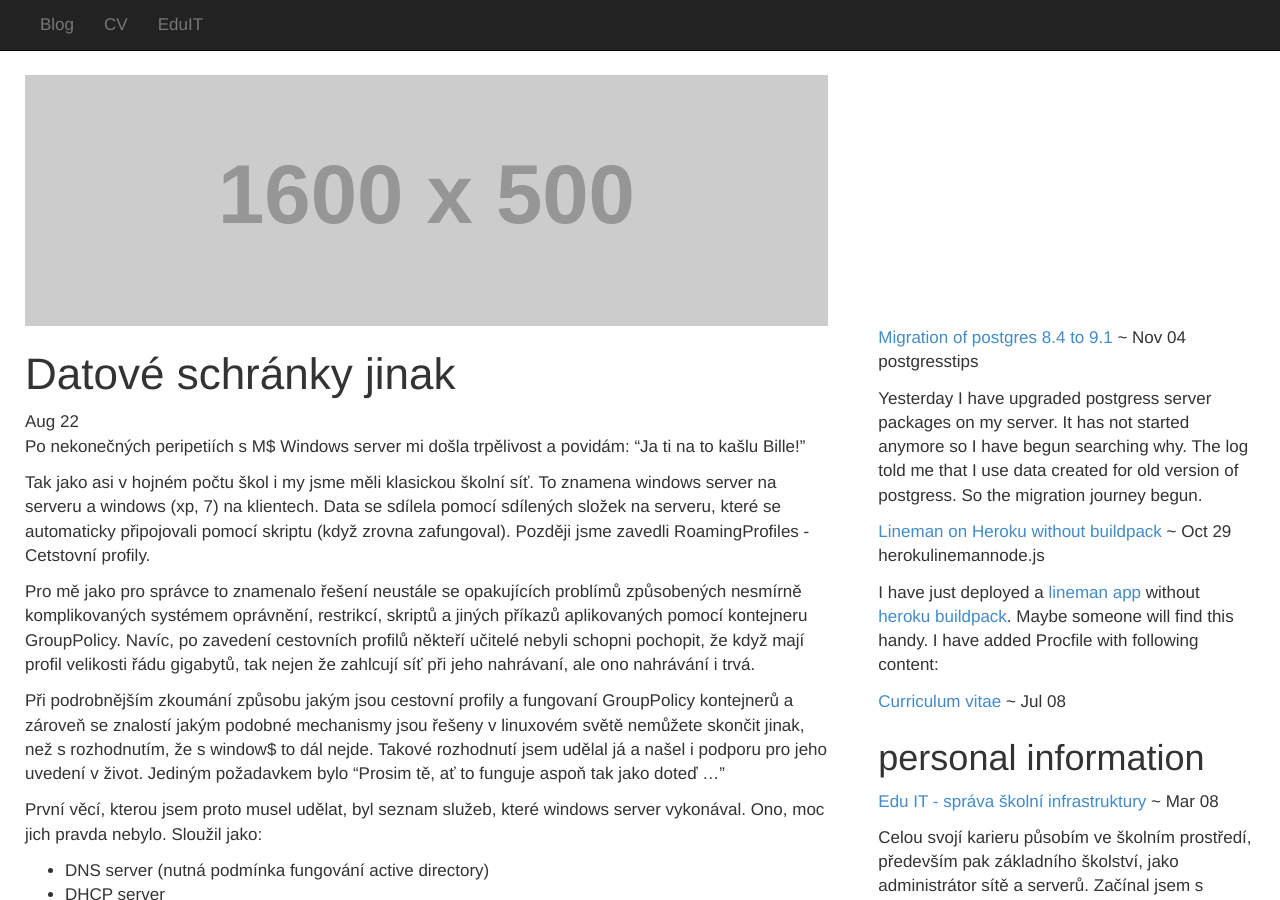
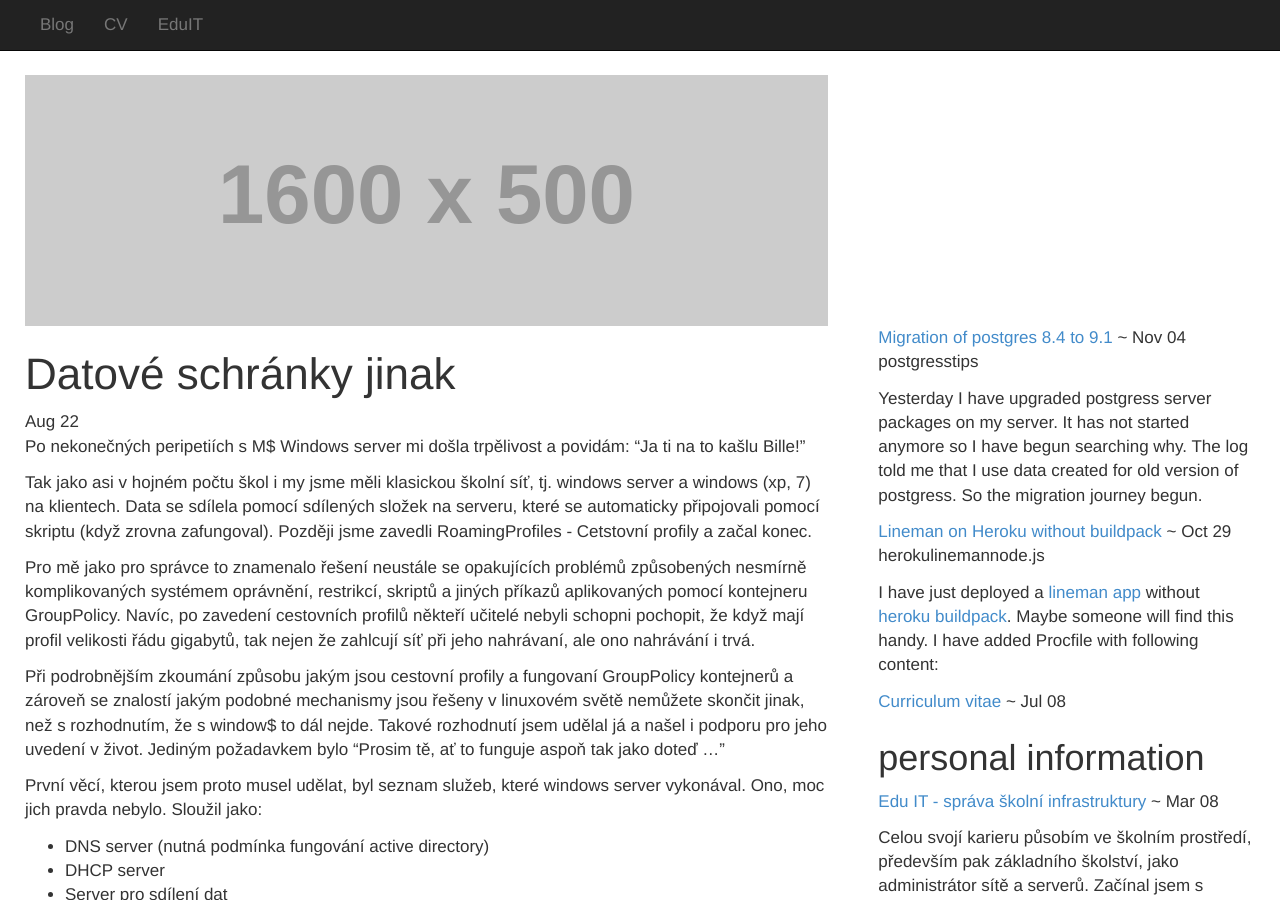
Before and after one commit to vencax/vencax.github.io, a Jekyll site: the page built from _posts/2011-8-22-linux-server-u-nas-ve-skole.md, in a window 1280 px wide and 900 px high. Built offline with Jekyll 4.4.1, drawn with Linux system fonts in a browser that asks for light colours; Markdown is read by kramdown in place of the engine named in the settings.

Commit message:
perex shortening

```diff
--- a/_posts/2011-8-22-linux-server-u-nas-ve-skole.md
+++ b/_posts/2011-8-22-linux-server-u-nas-ve-skole.md
@@ -13,13 +13,13 @@
 Po nekonečných peripetiích s M$ Windows server mi došla trpělivost a povidám:
 “Ja ti na to kašlu Bille!”
 
-Tak jako asi v hojném počtu škol i my jsme měli klasickou školní síť.
-To znamena windows server na serveru a windows (xp, 7) na klientech.
+Tak jako asi v hojném počtu škol i my jsme měli klasickou školní síť,
+tj. windows server a windows (xp, 7) na klientech.
 Data se sdílela pomocí sdílených složek na serveru,
 které se automaticky připojovali pomocí skriptu (když zrovna zafungoval).
-Později jsme zavedli RoamingProfiles - Cetstovní profily.
+Později jsme zavedli RoamingProfiles - Cetstovní profily a začal konec.
 
-Pro mě jako pro správce to znamenalo řešení neustále se opakujících problímů
+Pro mě jako pro správce to znamenalo řešení neustále se opakujících problémů
 způsobených nesmírně komplikovaných systémem oprávnění, restrikcí,
 skriptů a jiných příkazů aplikovaných pomocí kontejneru GroupPolicy.
 Navíc, po zavedení cestovních profilů někteří učitelé nebyli schopni pochopit,
```
Also changed, not shown: _posts/2012-6-26-pravek-jmenem-visual-foxpro.md (+2 -1 lines), _posts/2012-8-22-vxk-sql-auth-dokumentace.md (+19 -9 lines), _posts/2013-3-21-datove-schranky-jinak.md (+2 -2 lines), _posts/2014-10-29-lineman-on-heroku.md (+4 -0 lines).
